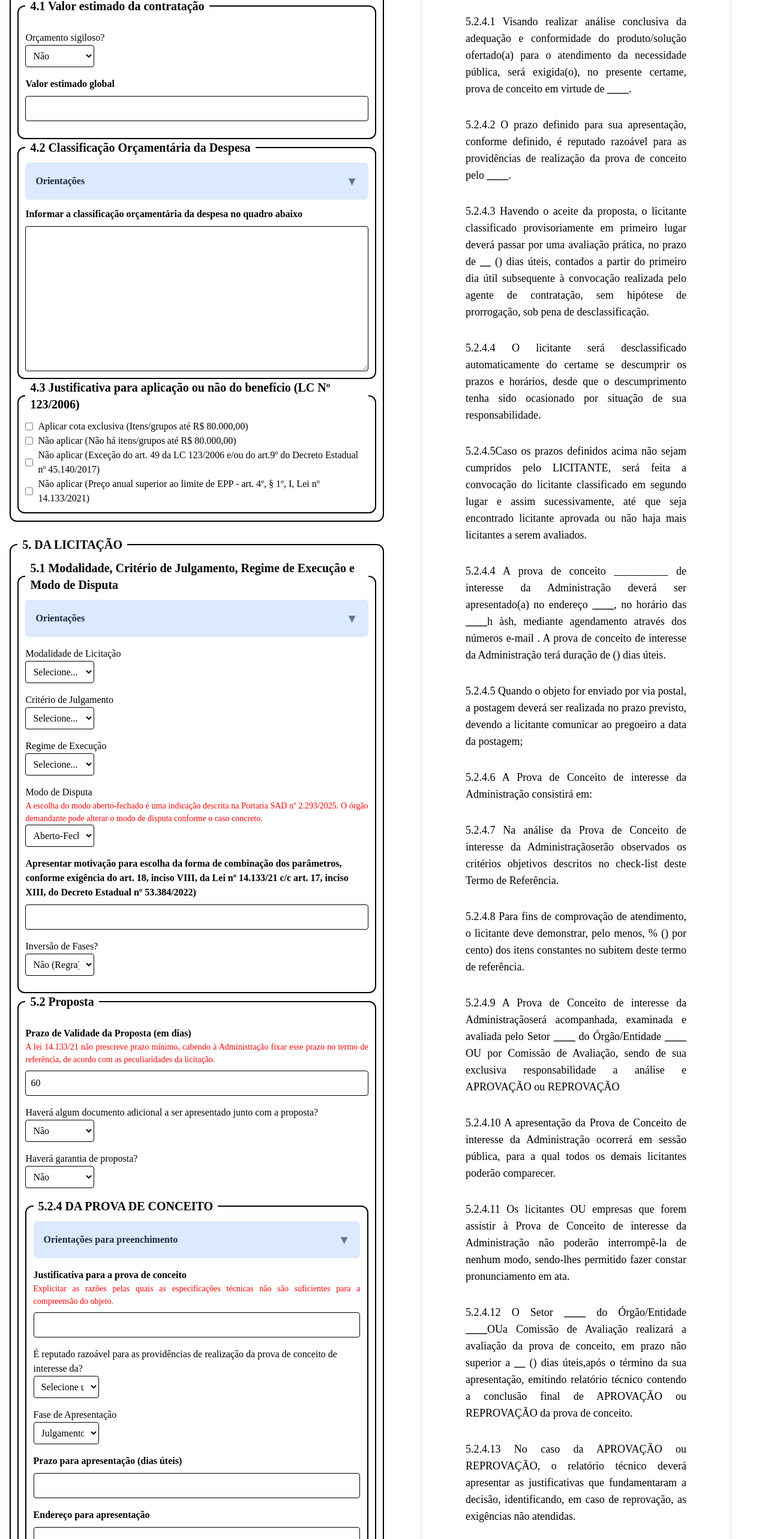
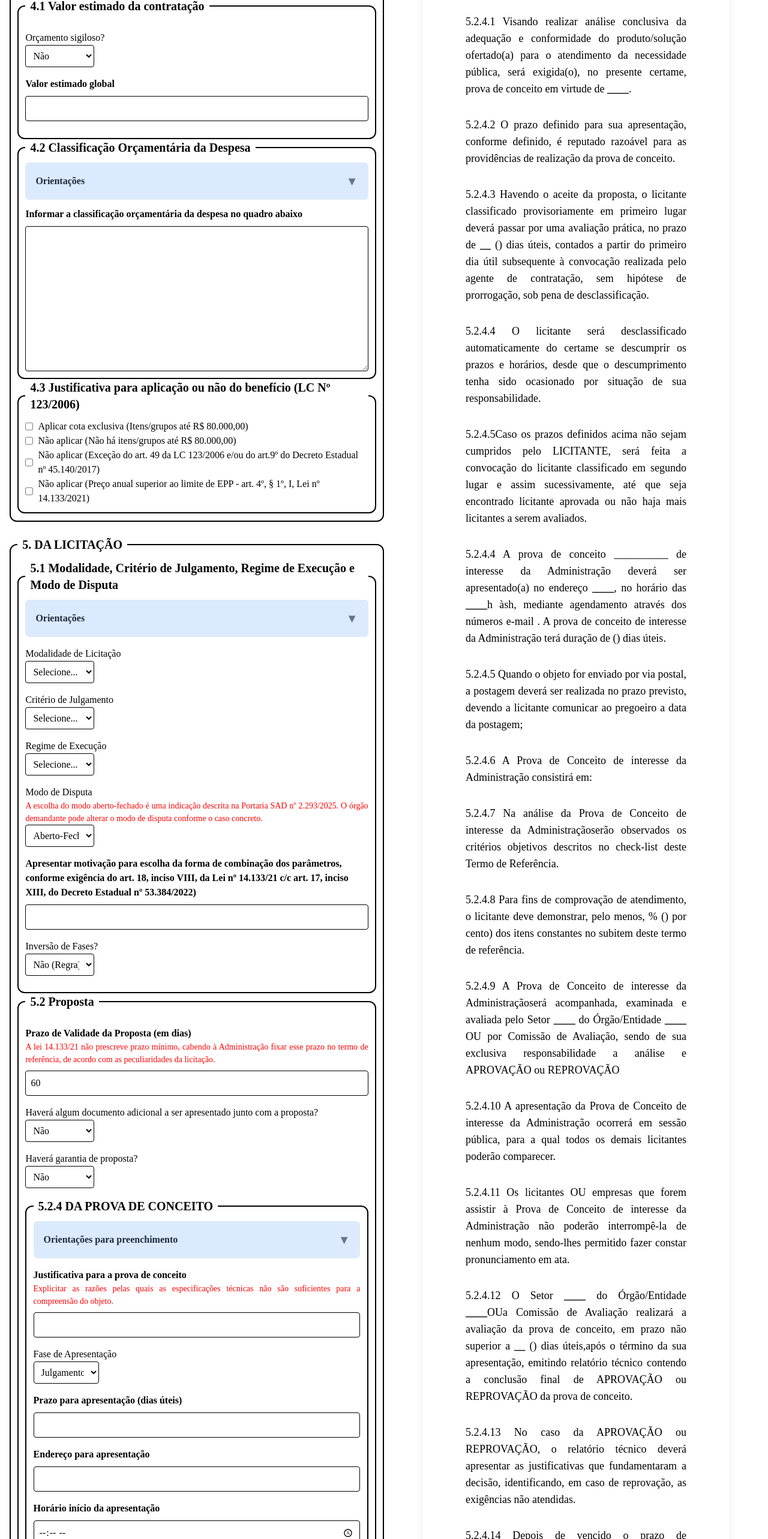
Before and after one commit to devpabloh/tr-servico, a React (Vite) app: page / in a window 1280 px wide. Shown: the part 4758-7324 px from the top of the page at 60% size. Built offline with nearby package versions, Linux system fonts and the light colour scheme.

Commit message:
"fix: Retirada do campo "É reputado razoável para as providências de realização da prova de conceito de interesse da?" do "item 5.2.4 da prova de conceito", também foi retirado o trecho do texto ao lado do documento, aonde iria ser inserida a opção selecionada"

```diff
--- a/src/App.tsx
+++ b/src/App.tsx
@@ -259,7 +259,7 @@ import type {
     texto_amostra_fase_condicao_assinatura: "5.2.4.3 No prazo de {prazoAmostraDiasUteis} ({prazoAmostraDiasUteisExtenso}) dias contados da homologação do certame (OU convocação pela Administração Pública), como condição para a assinatura do contrato, a adjudicatária deverá fornecer amostra para fins de verificação das especificações contidas no Termo de Referência.",
 
     texto_amostra_requisicao_p1: "5.2.4.1 Visando realizar análise conclusiva da adequação e conformidade do produto/solução ofertado(a) para o atendimento da necessidade pública, será exigida(o), no presente certame, prova de conceito em virtude de {justificativaAmostra}.",
-    texto_amostra_prazo_p1: "5.2.4.2 O prazo definido para sua apresentação, conforme definido, é reputado razoável para as providências de realização da prova de conceito pelo {deInteresseDas}.",
+    texto_amostra_prazo_p1: "5.2.4.2 O prazo definido para sua apresentação, conforme definido, é reputado razoável para as providências de realização da prova de conceito.",
     texto_amostra_requisicao_p2: "5.2.4.1 Visando realizar análise conclusiva da adequação e conformidade do produto/solução ofertado(a) para o atendimento da necessidade pública, será exigida amostra em virtude de {justificativaAmostra}.",
     prova_conceito_redacao_para_todos_os_casos_texto: "5.2.4.4 A prova de conceito __________ de interesse da Administração deverá ser apresentado(a) no endereço {enderecoApresentacaoAmostra}, no horário das {horarioApresentacaoAmostra}h às{horarioTerminoApresentacaoAmostra}h, mediante agendamento através dos números {telefoneParaAgendamento} e-mail {emailParaAgendamento}. A prova de conceito {aProvaDeConceito} de interesse da Administração terá duração de {duracaoProvaConceitoDiasUteis} ({duracaoProvaConceitoDiasUteisPorExtenso}) dias úteis.",
     horarioTerminoApresentacaoAmostra: "",
--- a/src/components/Formulario.tsx
+++ b/src/components/Formulario.tsx
@@ -1227,19 +1227,6 @@ formData.qualTipoContratacao === 'corporativo' && (
                 />
 
                 <SelectComponent
-                  label="É reputado razoável para as providências de realização da prova de conceito de interesse da?"
-                  id="deInteresseDas"
-                  value={formData.deInteresseDas}
-                  onChange={(e) => setFormData({...formData, deInteresseDas: e.target.value})}
-                >
-                  <option value="">Selecione uma opção</option>
-                  <option value="licitante">Licitante</option>
-                  <option value="adjudicataria">Adjudicatária</option>
-                  <option value="contratada">Contratada</option>
-                  <option value="detentoraDaAtaDeRegistroDePrecos">Detentora da ata de registro de preços</option>
-                </SelectComponent>
-
-                <SelectComponent
                   label="Fase de Apresentação"
                   id="faseApresentacaoAmostra"
                   value={formData.faseApresentacaoAmostra}
```
